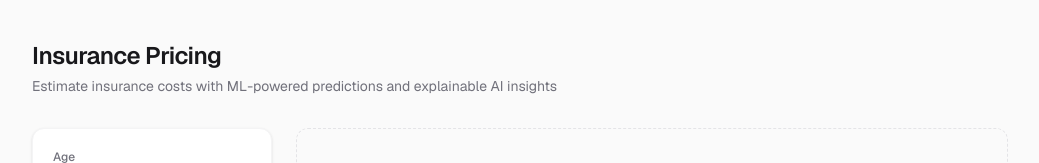
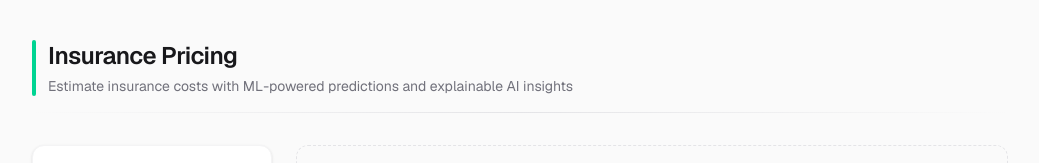
Before and after one commit to Symfa-Inc/insurance-pricing, a Next.js app in the folder frontend/: page / in a window 1280 px wide. Shown: the top 163 px of the page, without its empty margins (120-1159 px from the left). Built offline with nearby package versions, Linux system fonts and the light colour scheme; no server answers.

Commit message:
feat: enhance PageIntro layout with improved structure and visual elements

```diff
--- a/frontend/src/app/ui/PageIntro.tsx
+++ b/frontend/src/app/ui/PageIntro.tsx
@@ -1,12 +1,19 @@
 export function PageIntro() {
   return (
     <header>
-      <h1 className="text-2xl font-semibold tracking-tight text-zinc-900">
-        Insurance Pricing
-      </h1>
-      <p className="mt-1 text-sm text-zinc-500">
-        Estimate insurance costs with ML-powered predictions and explainable AI insights
-      </p>
+      <div className="flex gap-3">
+        <div className="w-1 shrink-0 rounded-full bg-emerald-400" />
+        <div>
+          <h1 className="text-2xl font-semibold tracking-tight text-zinc-900">
+            Insurance Pricing
+          </h1>
+          <p className="mt-1 text-sm text-zinc-500">
+            Estimate insurance costs with ML-powered predictions and explainable
+            AI insights
+          </p>
+        </div>
+      </div>
+      <div className="mt-4 h-px bg-gradient-to-r from-transparent via-zinc-200 to-transparent" />
     </header>
   );
 }
```
